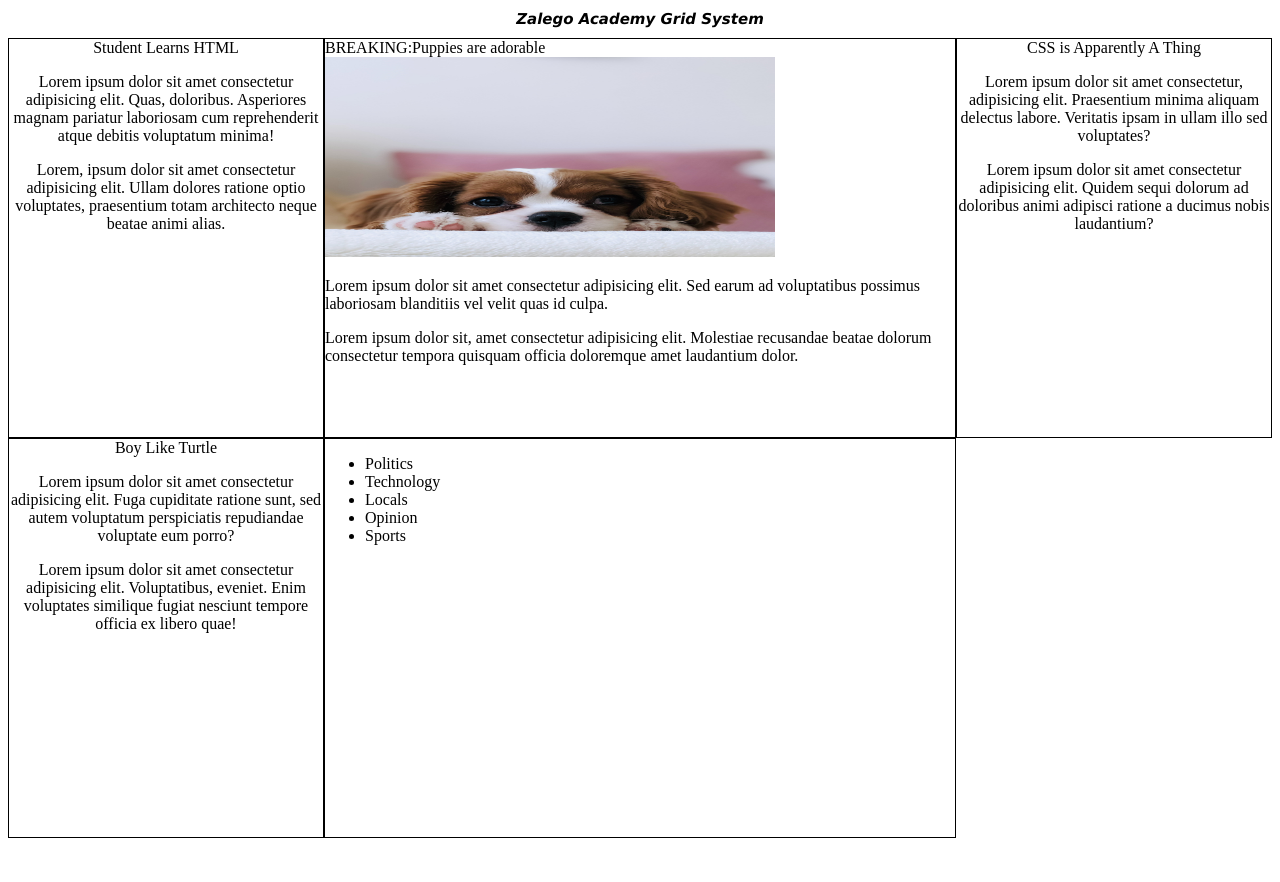
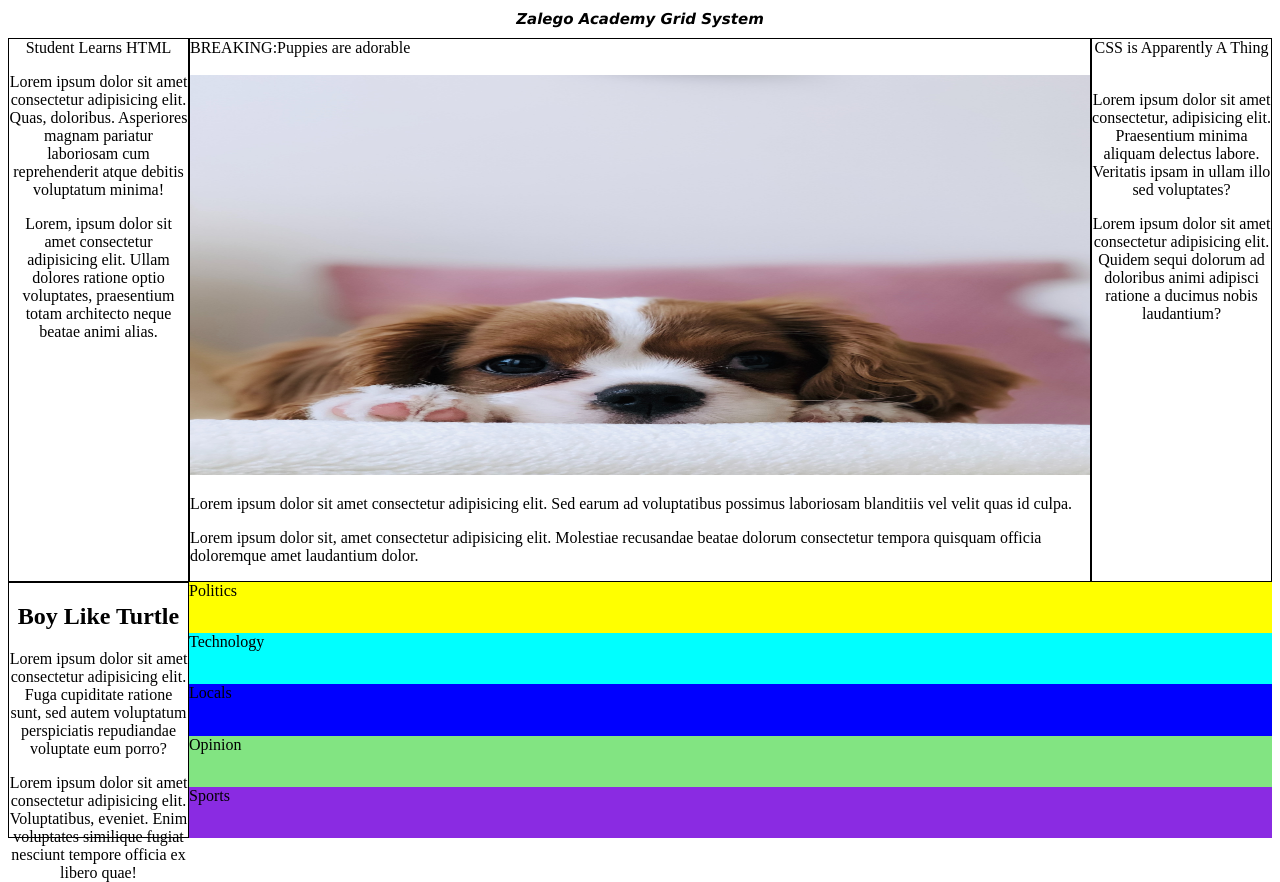
Before and after one commit to Michelle-Wanderi/assignment-002-css-grid-layout-with-media-query, a plain HTML site: page index.html in a window 1280 px wide. Before the commit the page ends 846 px from the top, so only its background shows below. Drawn offline with Linux system fonts and the light colour scheme.

Commit message:
CSS changes

```diff
--- a/index.html
+++ b/index.html
@@ -15,31 +15,26 @@
 <p>Lorem, ipsum dolor sit amet consectetur adipisicing elit. Ullam dolores ratione optio voluptates, praesentium totam architecto neque beatae animi alias.</p>
 
         </nav>
-        <main>BREAKING:Puppies are adorable
-            <img src="puppy.jpg" alt="Puppy image">
+        <main>BREAKING:Puppies are adorable <br><br>
+            <img src="puppy.jpg" alt="Puppy image"><br>
             <p>Lorem ipsum dolor sit amet consectetur adipisicing elit. Sed earum ad voluptatibus possimus laboriosam blanditiis vel velit quas id culpa.</p>
             <p>Lorem ipsum dolor sit, amet consectetur adipisicing elit. Molestiae recusandae beatae dolorum consectetur tempora quisquam officia doloremque amet laudantium dolor.</p>
 
         </main>
-        <div id="sidebar">CSS is Apparently A Thing
+        <div id="sidebar">CSS is Apparently A Thing <br><br>
             <p>Lorem ipsum dolor sit amet consectetur, adipisicing elit. Praesentium minima aliquam delectus labore. Veritatis ipsam in ullam illo sed voluptates?</p>
             <p>Lorem ipsum dolor sit amet consectetur adipisicing elit. Quidem sequi dolorum ad doloribus animi adipisci ratione a ducimus nobis laudantium?</p>
         </div>
-        <div id="content1">Boy Like Turtle
+        <div id="content1"> <h2>Boy Like Turtle </h2>
             <p>Lorem ipsum dolor sit amet consectetur adipisicing elit. Fuga cupiditate ratione sunt, sed autem voluptatum perspiciatis repudiandae voluptate eum porro?</p>
             <p>Lorem ipsum dolor sit amet consectetur adipisicing elit. Voluptatibus, eveniet. Enim voluptates similique fugiat nesciunt tempore officia ex libero quae!</p>
         </div>
-        <div id="content2">
-            <ul>
-                <li>Politics</li>
-                <li>Technology</li>
-                <li>Locals</li>
-                <li>Opinion</li>
-                <li>Sports</li>
-            </ul>
-        </div>
 
-
+        <div id="content3">Politics</div>
+        <div id="content4">Technology</div>
+        <div id="content5">Locals</div>
+        <div id="content6">Opinion</div>
+        <div id="content7">Sports</div>
     </div>
 
 </body>
--- a/style.css
+++ b/style.css
@@ -1,12 +1,17 @@
 .container{
 display: grid;
 height: 100vh;
-grid-template-rows: 3fr 3fr;
-grid-template-columns: 2fr 4fr 2fr;
+grid-template-rows: 1fr 0.4fr 0.4fr 0.4fr 0.4fr 0.4fr ;
+grid-template-columns: 1fr 2fr 1fr;
 grid-template-areas:
 "nav main sidebar "
-"content1 content2 content2"
+"content1 content3 content3"
+"content1 content4 content4"
+"content1 content5 content5"
+"content1 content6 content6"
+"content1 content7 content7"
  ;
+
 
 }
 h1{
@@ -31,24 +36,60 @@ main{
     text-align: center;
     border-style: solid;
     border-width: 1px;
-    font-style: bold;
+
 }
 #content1{
     text-align: center;
-    border-style: solid;
+    grid-area: content1;
+    font-style: bold;
+    border: solid 1px;
+}
+img{
+    height: 400px;
+    width: 900px;
+    display: center;
+    align-items: center;
+}
+#content3{
+    background-color: yellow;
+    grid-area: content3;
+
+}
+#content4{
+    background-color: aqua;
+    grid-area: content4;
+    border-left: 1px;
+}
+#content5{
+    background-color: blue;
+    grid-area: content5;
+    border-left: 1px;
+}
+#content6{
+    background-color: rgb(130, 228, 130);
+    grid-area: content6;
     border-width: 1px;
-    font-style: bold;
 }
-#content2{
-    text-align: left;
-   border: 1px;
-   border-style: solid;
-   float: left;
+#content7{
+    background-color: blueviolet;
+    grid-area: content7;
+    border-left: 1px;
 }
+@media(max-width:576px){
+    .container{
+        grid-template-columns: 1fr;
+        grid-template-rows: 2fr 2fr 2fr 2fr 1fr 1fr 1fr 1fr 1fr;
+        grid-template-areas:
+        "nav"
+        "main"
+        "sidebar"
+        "content1"
+        "content3"
+        "content4"
+        "content5"
+        "content6"
+        "content7"
+        ;
+    }
 
-
-img{
-    height: 200px;
-    width: 450px;
-    display: inline;
 }
```
